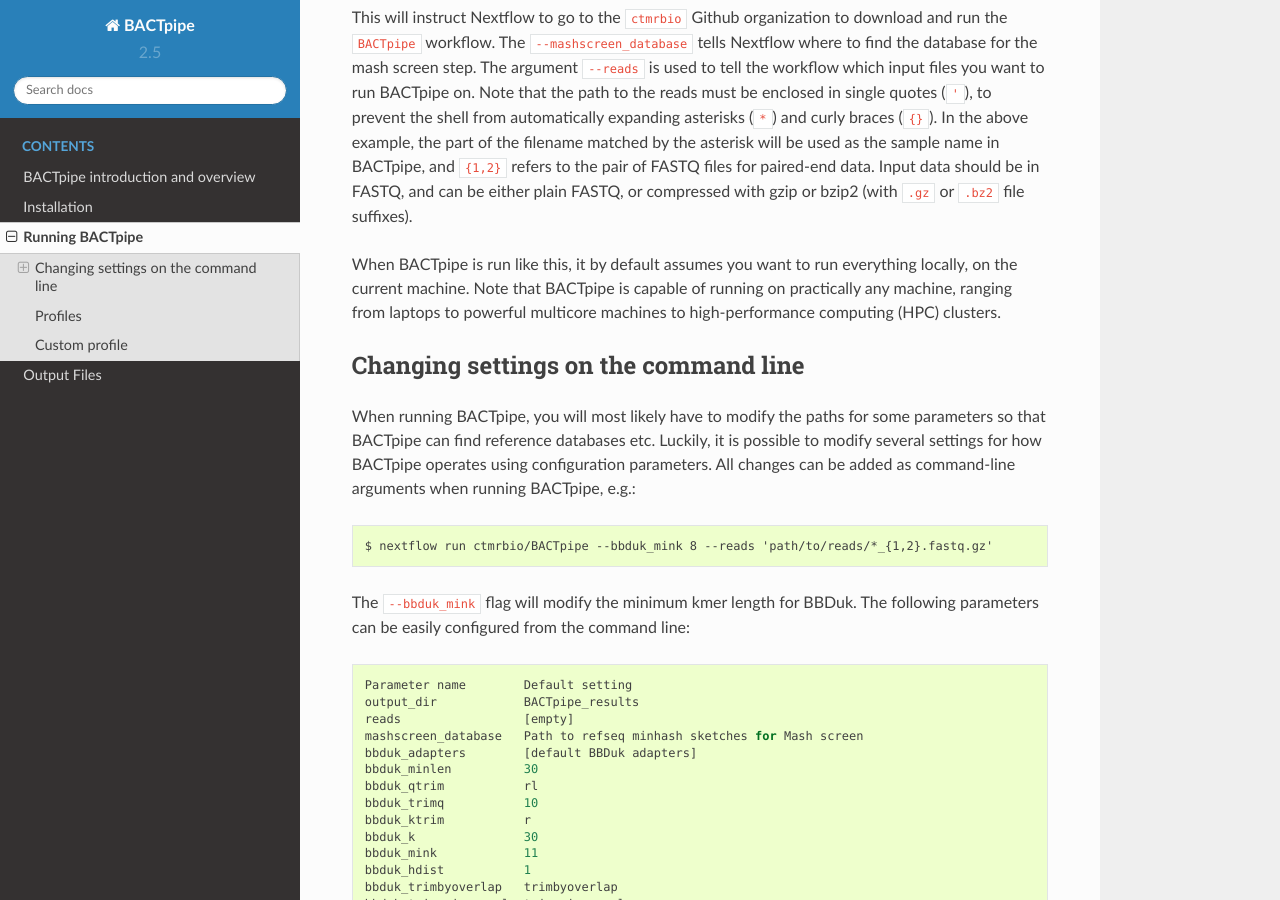
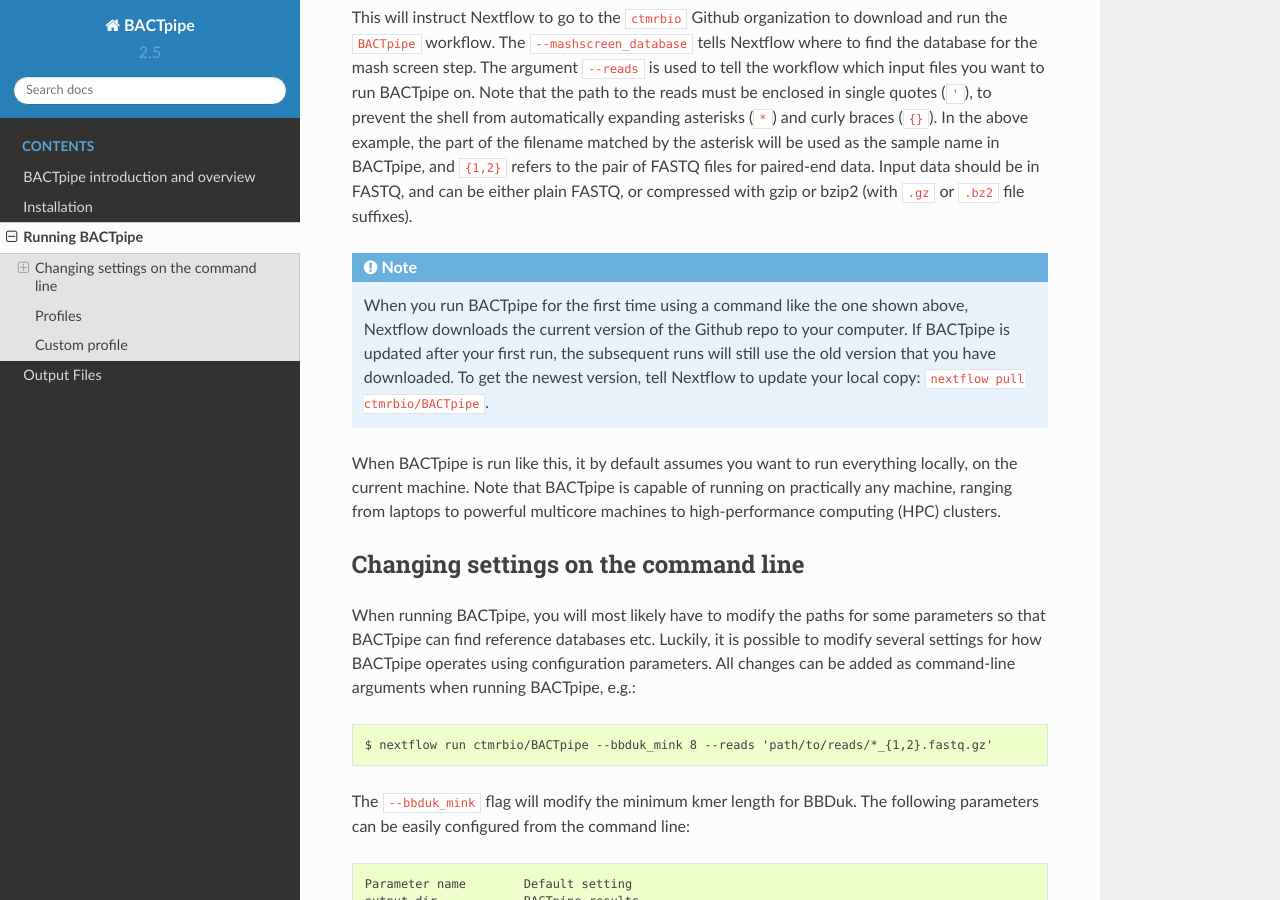
Before and after one commit to ctmrbio/BACTpipe, a Sphinx documentation site: the page built from docs/source/running.rst, in a window 1280 px wide and 900 px high, scrolled down 317 px. Built offline with Sphinx 7.4.7 and the Read the Docs theme 2.0.0, drawn with Linux system fonts in a browser that asks for light colours.

Commit message:
Update running.rst
Added note about updating local Nextflow copy of the github repo. Closes #70

```diff
--- a/docs/source/running.rst
+++ b/docs/source/running.rst
@@ -17,6 +17,15 @@
 ``{1,2}`` refers to the pair of FASTQ files for paired-end data.  Input data
 should be in FASTQ, and can be either plain FASTQ, or compressed with gzip or
 bzip2 (with ``.gz`` or ``.bz2`` file suffixes).
+
+.. note::
+
+    When you run BACTpipe for the first time using a command like the one
+    shown above, Nextflow downloads the current version of the Github repo
+    to your computer. If BACTpipe is updated after your first run, the
+    subsequent runs will still use the old version that you have downloaded.
+    To get the newest version, tell Nextflow to update your local copy:
+    ``nextflow pull ctmrbio/BACTpipe``.
 
 When BACTpipe is run like this, it by default assumes you want to run
 everything locally, on the current machine.  Note that BACTpipe is capable of
```
